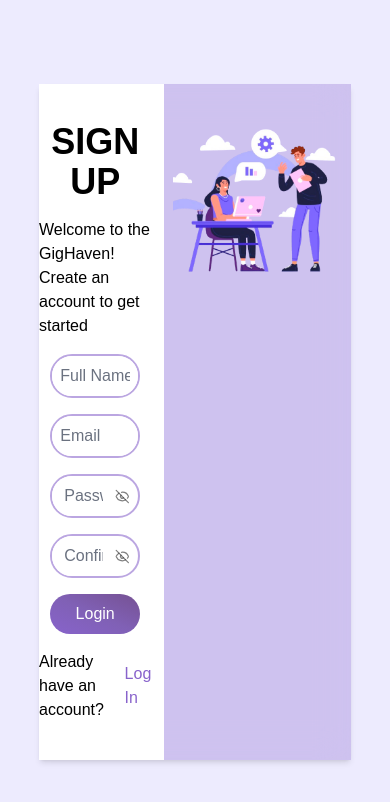
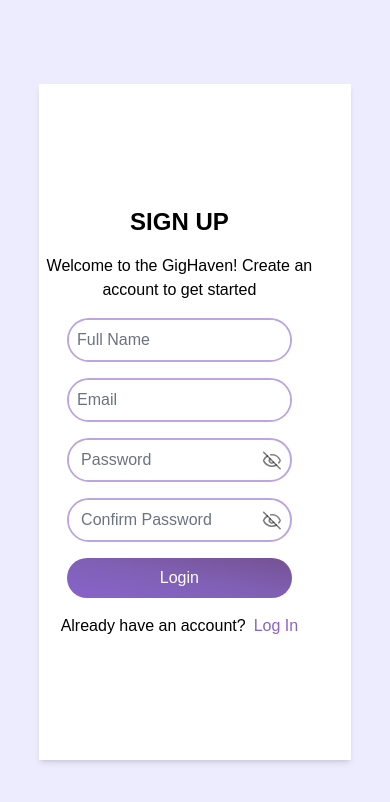
Before and after one commit to astianmuchui/job-finder-app-frontend, a Next.js app: page /signup in a window 390 px wide. Shown: the top 802 px of the page. Built offline with nearby package versions, Linux system fonts and the light colour scheme.

Commit message:
feat: Improve Auth Page Responsiveness
Adjusted layout and font sizes on the authentication page to enhance responsiveness across various screen sizes, particularly for smaller screens.

```diff
--- a/src/components/AuthPage.tsx
+++ b/src/components/AuthPage.tsx
@@ -12,10 +12,10 @@
         <div className={"bg-purple-100 w-[100vw] h-[100vh] flex justify-center items-center"}>
             <div
                 className={"flex flex-row w-[80%] h-[80%] bg-purple-800/20 shadow-md backdrop:filter backdrop-blur-lg"}>
-                <div className={"overflow-hidden w-[40%] h-[100%] bg-white "}>
+                <div className={"overflow-hidden w-[100%] lg:w-[40%] h-[100%] bg-white "}>
                     {form}
                 </div>
-                <div className={"w-[60%] h-[100%] bg-transparent flex justify-center items-center bg-purple-800"}>
+                <div className={ "hidden lg:w-[60%] h-[100%] bg-transparent lg:flex justify-center items-center bg-purple-800"}>
                     <div className={"w-[90%] h-[90%] rounded-3xl bg-transparent flex justify-center items-start"}>
                         <Image src={"/logos/logo1.png"} alt={"login"} width={570} height={570}/>
                     </div>
--- a/src/components/ForgotPassword.tsx
+++ b/src/components/ForgotPassword.tsx
@@ -3,7 +3,7 @@
         <div className={"flex flex-col my-auto h-[100%] justify-center space-y-4"}>
             <div className={"flex flex-col items-start mx-auto  space-y-4 w-[80%]"}>
 
-                <h1 className={"text-4xl font-bold text-center text-black"}>Forgot Password ?</h1>
+                <h1 className={"text-2xl lg:text-4xl font-bold text-center text-black"}>Forgot Password ?</h1>
                 <p className={"text-black font-normal"}>No worries we will send reset instructions</p>
             </div>
             <div className={"space-y-6 w-[90%]"}>
--- a/src/components/LoginForm.tsx
+++ b/src/components/LoginForm.tsx
@@ -13,8 +13,8 @@
     return (
         <div className={`flex flex-col my-auto h-[100%] justify-center space-y-4`}>
             <div className={"flex flex-col items-center space-y-4 w-[90%]"}>
-                <h1 className={"text-4xl font-bold text-center text-black"}>Welcome Back !</h1>
-                <p className={"text-black font-normal"}>
+                <h1 className={"text-2xl lg:text-4xl font-bold text-center text-black"}>Welcome Back !</h1>
+                <p className={"text-black font-normal text-lg text-center"}>
                     Unlock Opportunities: Your Next Career Move Awaits
                 </p>
             </div>
--- a/src/components/ResetPassword.tsx
+++ b/src/components/ResetPassword.tsx
@@ -13,7 +13,7 @@
         <div className={"flex flex-col my-auto h-[100%] justify-center space-y-4"}>
             <div className={"flex flex-col items-start mx-auto  space-y-4 w-[80%]"}>
 
-                <h1 className={"text-4xl font-bold text-center text-black"}>Reset your Password </h1>
+                <h1 className={" text-2xl lg:text-4xl font-bold text-center text-black"}>Reset your Password </h1>
 
             </div>
             <div className={"space-y-6 w-[90%]"}>
--- a/src/components/SignUpForm.tsx
+++ b/src/components/SignUpForm.tsx
@@ -15,8 +15,8 @@
     return (
         <div className={`flex flex-col my-auto h-[100%] justify-center space-y-4 `}>
             <div className={"flex flex-col items-center space-y-4 w-[90%]"}>
-                <h1 className={"text-4xl font-bold text-center text-black"}>SIGN UP</h1>
-                <p className={"text-black font-normal"}>
+                <h1 className={"text-2xl lg:text-4xl font-bold text-center text-black"}>SIGN UP</h1>
+                <p className={"text-black font-normal text-center "}>
                     Welcome to the GigHaven! Create an account to get started
                 </p>
             </div>
```
